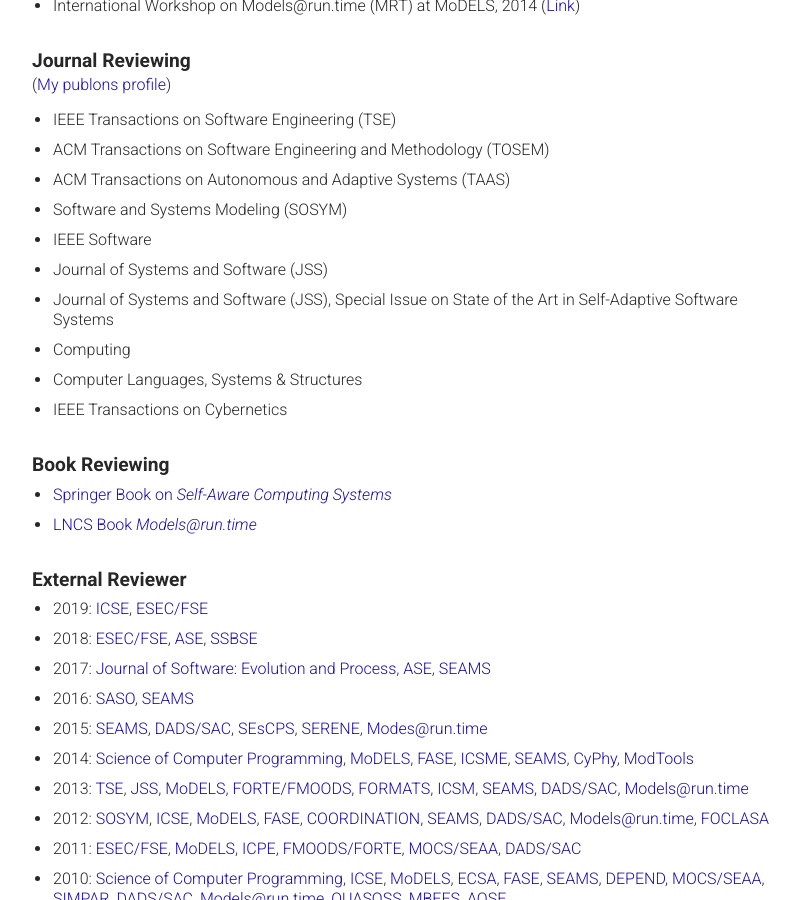
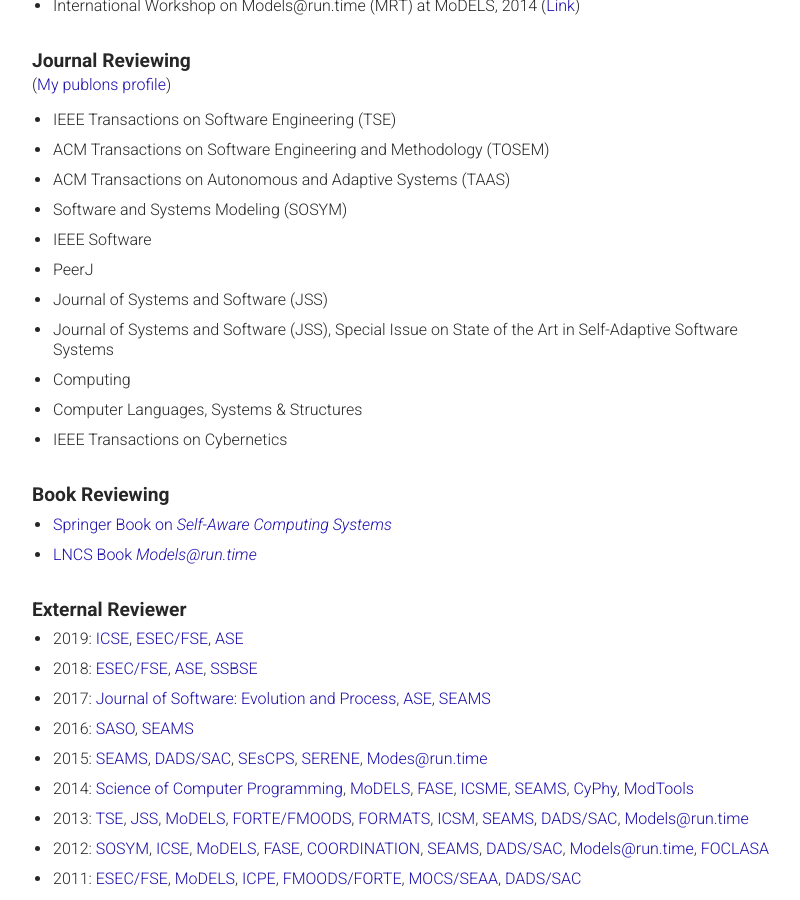
Before and after one commit to thomas-vogel/thomas-vogel.github.io, a Jekyll site: the page built from _pages/activities.md, in a window 1280 px wide and 900 px high, scrolled down 2342 px. Shown: the whole window, without its empty margins (233-1033 px from the left). Built offline with Jekyll 4.4.1, drawn with Linux system fonts in a browser that asks for light colours.

Commit message:
Add review activities.

```diff
--- a/_pages/activities.md
+++ b/_pages/activities.md
@@ -85,6 +85,7 @@
 * ACM Transactions on Autonomous and Adaptive Systems (TAAS)
 * Software and Systems Modeling (SOSYM)
 * IEEE Software
+* PeerJ
 * Journal of Systems and Software (JSS)
 * Journal of Systems and Software (JSS), Special Issue on State of the Art in Self-Adaptive Software Systems
 * Computing
@@ -102,7 +103,8 @@
 
 * 2019:
 [ICSE](https://conf.researchr.org/home/icse-2019/){:target="_blank"},
-[ESEC/FSE](https://esec-fse19.ut.ee/){:target="_blank"}
+[ESEC/FSE](https://esec-fse19.ut.ee/){:target="_blank"},
+[ASE](https://2019.ase-conferences.org/){:target="_blank"}
 * 2018:
 [ESEC/FSE](https://conf.researchr.org/home/fse-2018){:target="_blank"},
 [ASE](http://www.ase2018.com){:target="_blank"},
```
